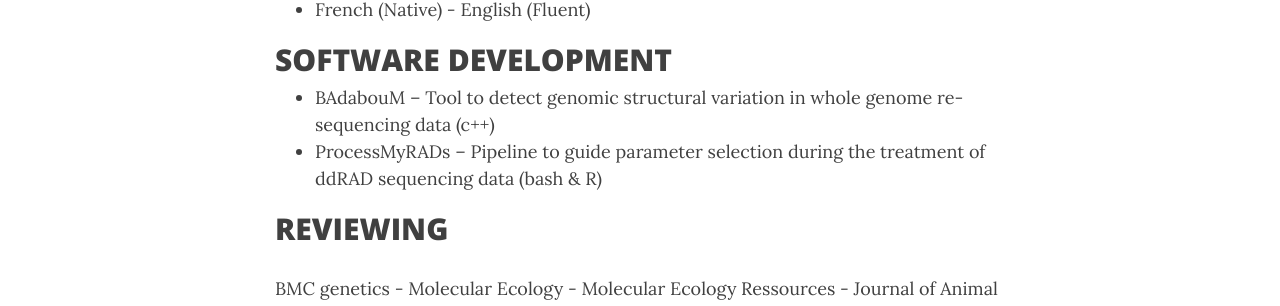
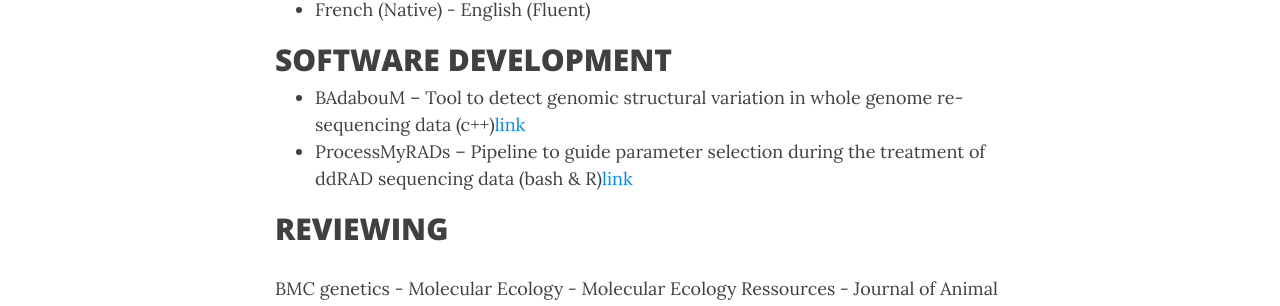
Before and after one commit to cumtr/cumtr.github.io, a Jekyll site: the page built from CV.md, in a window 1280 px wide and 900 px high, scrolled down 3337 px. Shown: the part 147-453 px from the top of the window. Built offline with Jekyll 4.4.1, drawn with Linux system fonts in a browser that asks for light colours; nearby versions of some CDN libraries.

Commit message:
Update CV.md

```diff
--- a/CV.md
+++ b/CV.md
@@ -98,8 +98,8 @@ Jun 2016– JOBIM- National Congress – Talk - *BAdabouM, a fast tool to detect
 
 ## SOFTWARE DEVELOPMENT
 
-- BAdabouM – Tool to detect genomic structural variation in whole genome re-sequencing data (c++)
-- ProcessMyRADs – Pipeline to guide parameter selection during the treatment of ddRAD sequencing data (bash & R)
+- BAdabouM – Tool to detect genomic structural variation in whole genome re-sequencing data (c++)[link](https://github.com/cumtr/BAdabouM)
+- ProcessMyRADs – Pipeline to guide parameter selection during the treatment of ddRAD sequencing data (bash & R)[link](https://github.com/cumtr/PmR)
 
 
 ## REVIEWING
```
